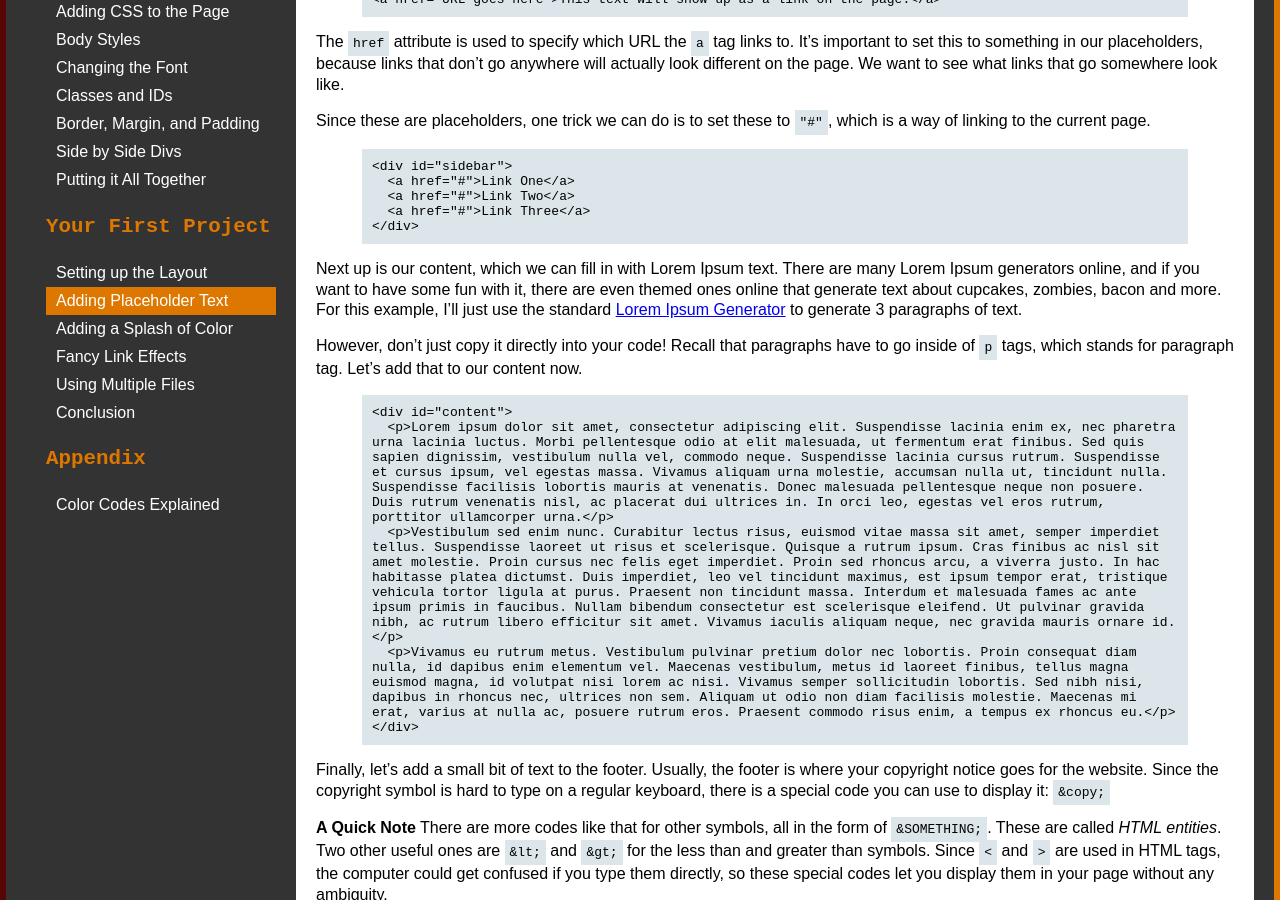
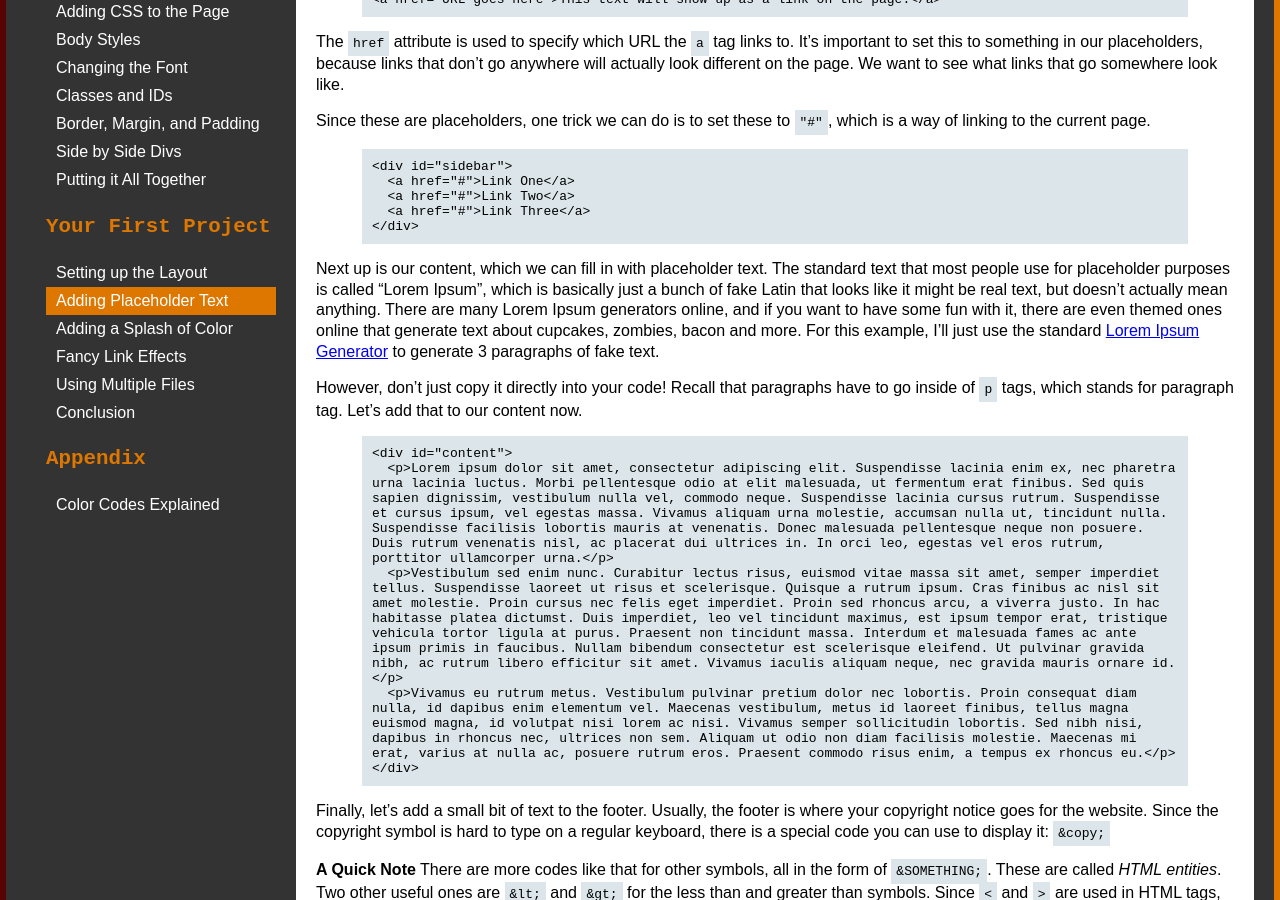
Before and after one commit to cheryllium/easy-html-css, a Jekyll site: the page built from _lessons/17-adding-placeholder-text.md, in a window 1280 px wide and 900 px high, scrolled down 441 px. Built offline with Jekyll 4.4.1, drawn with Linux system fonts in a browser that asks for light colours.

Commit message:
Update _lessons/17-adding-placeholder-text.md
Co-authored-by: Ryan Lam <darth.ryking@gmail.com>

````diff
--- a/_lessons/17-adding-placeholder-text.md
+++ b/_lessons/17-adding-placeholder-text.md
@@ -32,7 +32,7 @@ Since these are placeholders, one trick we can do is to set these to `"#"`, whic
 </div>
 ```
 
-Next up is our content, which we can fill in with Lorem Ipsum text. There are many Lorem Ipsum generators online, and if you want to have some fun with it, there are even themed ones online that generate text about cupcakes, zombies, bacon and more. For this example, I'll just use the standard [Lorem Ipsum Generator](https://www.lipsum.com/) to generate 3 paragraphs of text.
+Next up is our content, which we can fill in with placeholder text. The standard text that most people use for placeholder purposes is called "Lorem Ipsum", which is basically just a bunch of fake Latin that looks like it might be real text, but doesn't actually mean anything. There are many Lorem Ipsum generators online, and if you want to have some fun with it, there are even themed ones online that generate text about cupcakes, zombies, bacon and more. For this example, I'll just use the standard [Lorem Ipsum Generator](https://www.lipsum.com/) to generate 3 paragraphs of fake text.
 
 However, don't just copy it directly into your code! Recall that paragraphs have to go inside of `p` tags, which stands for paragraph tag. Let's add that to our content now.
 
````
